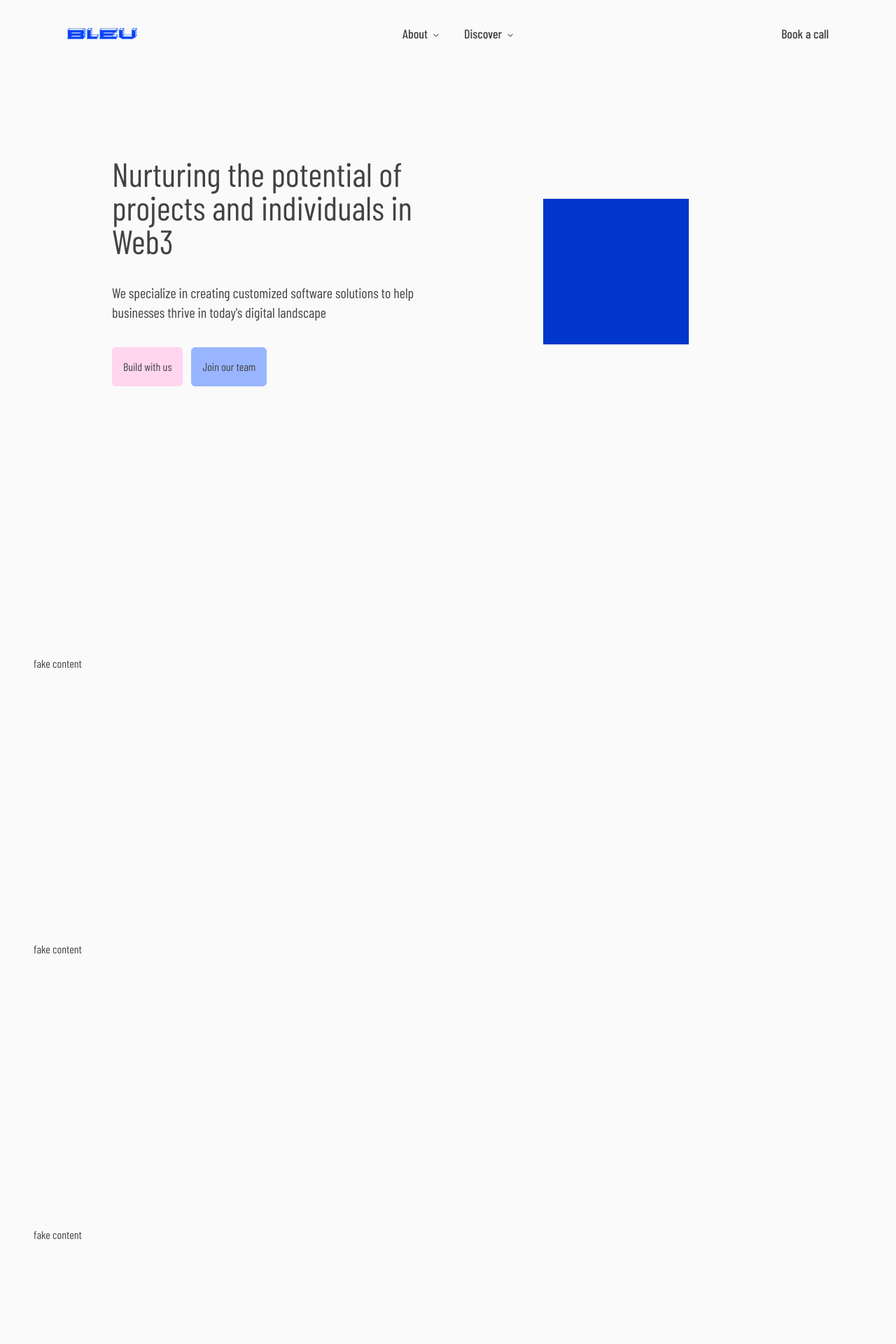
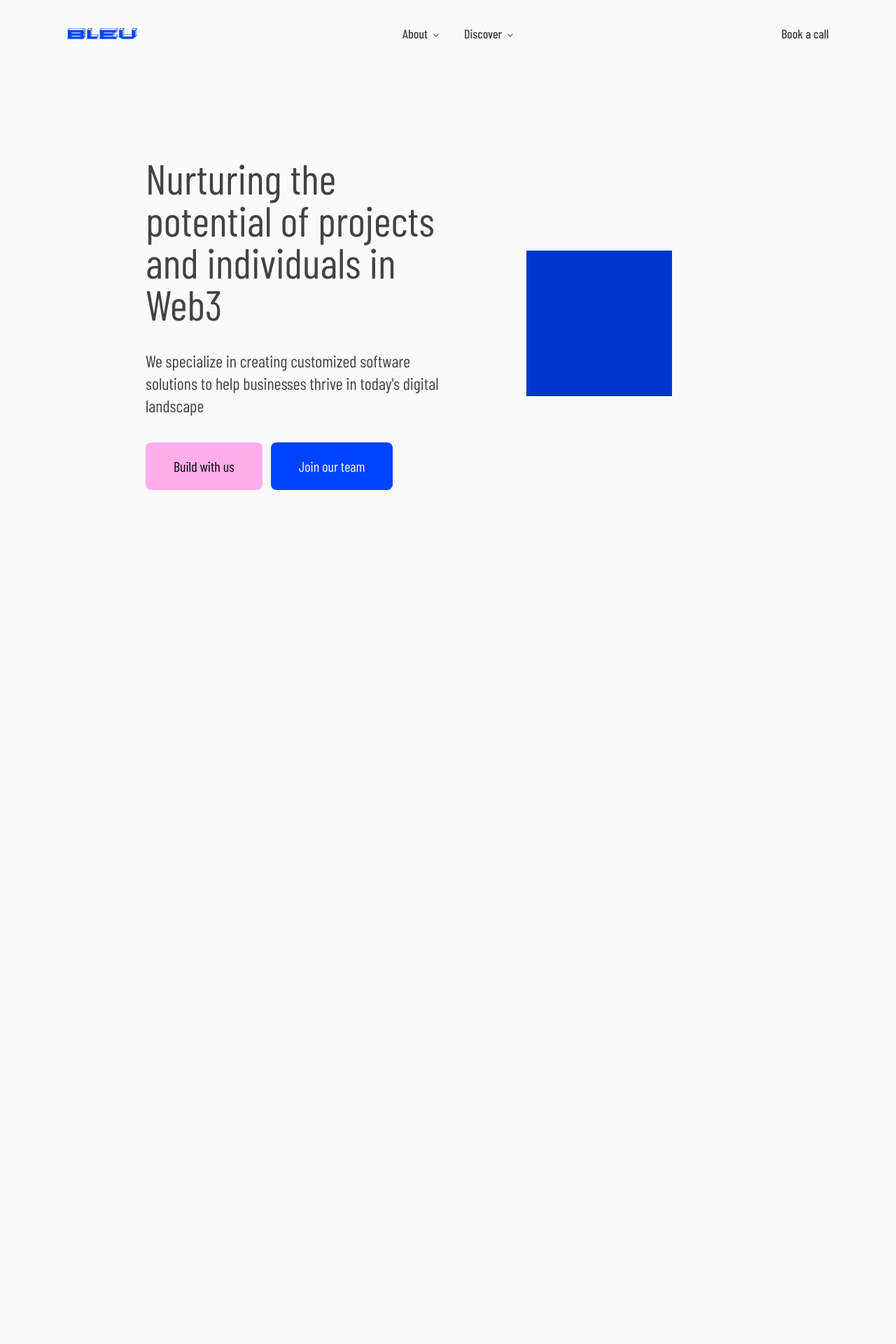
Before and after one commit to bleu/next-mdx, a Next.js app: page / in a window 1280 px wide. Shown: the top 1920 px of the page at 70% size. After the commit the page ends 800 px from the top, so only its background shows below. Built offline with nearby package versions, Linux system fonts and the light colour scheme.

Commit message:
chore: update first section text sizes and paddings

```diff
--- a/src/app/layout.tsx
+++ b/src/app/layout.tsx
@@ -17,7 +17,7 @@ export default function RootLayout({
 }) {
   return (
     <html lang="en" className={`${barlowCondensed.variable} font-sans`}>
-      <body className="bg-neutral-50 text-neutral-800 px-6 md:px-12">
+      <body className="bg-neutral-50 text-neutral-800 px-24">
         <Header />
         {children}
       </body>
--- a/src/app/page.tsx
+++ b/src/app/page.tsx
@@ -3,22 +3,24 @@ export default function Home() {
     <main className="pt-56">
       <div className="flex flex-1 px-28">
         <div className="space-y-9 flex flex-col flex-1">
-          {/* <Sections /> */}
-          <h1 id="first-section" className="text-5xl ">
+          <h1 id="first-section" className="text-6xl ">
             Nurturing the potential of projects and individuals in Web3
           </h1>
-          <p className="text-xl">
+          <p className="text-2xl">
             We specialize in creating customized software solutions to help
             businesses thrive in today's digital landscape
           </p>
-          <div className="flex gap-3">
+          <div className="flex gap-3 flex-1">
             <button
               type="button"
-              className="-w p-4 rounded-md bg-secondary-200"
+              className="py-5 px-10 rounded-lg text-xl bg-secondary-400 text-black hover:bg-hover-secondary"
             >
               Build with us
             </button>
-            <button type="button" className=" p-4 rounded-md bg-primary-200">
+            <button
+              type="button"
+              className="py-5 px-10 rounded-lg text-xl bg-primary-500 text-white hover:bg-hover-primary"
+            >
               Join our team
             </button>
           </div>
@@ -27,11 +29,6 @@ export default function Home() {
           <div className="w-52 h-52 bg-primary-600" />
         </div>
       </div>
-      <div className="mt-96">fake content</div>
-      <div className="mt-96">fake content</div>
-      <div className="mt-96">fake content</div>
-      <div className="mt-96">fake content</div>
-      <div className="mt-96">fake content</div>
     </main>
   )
 }
```
